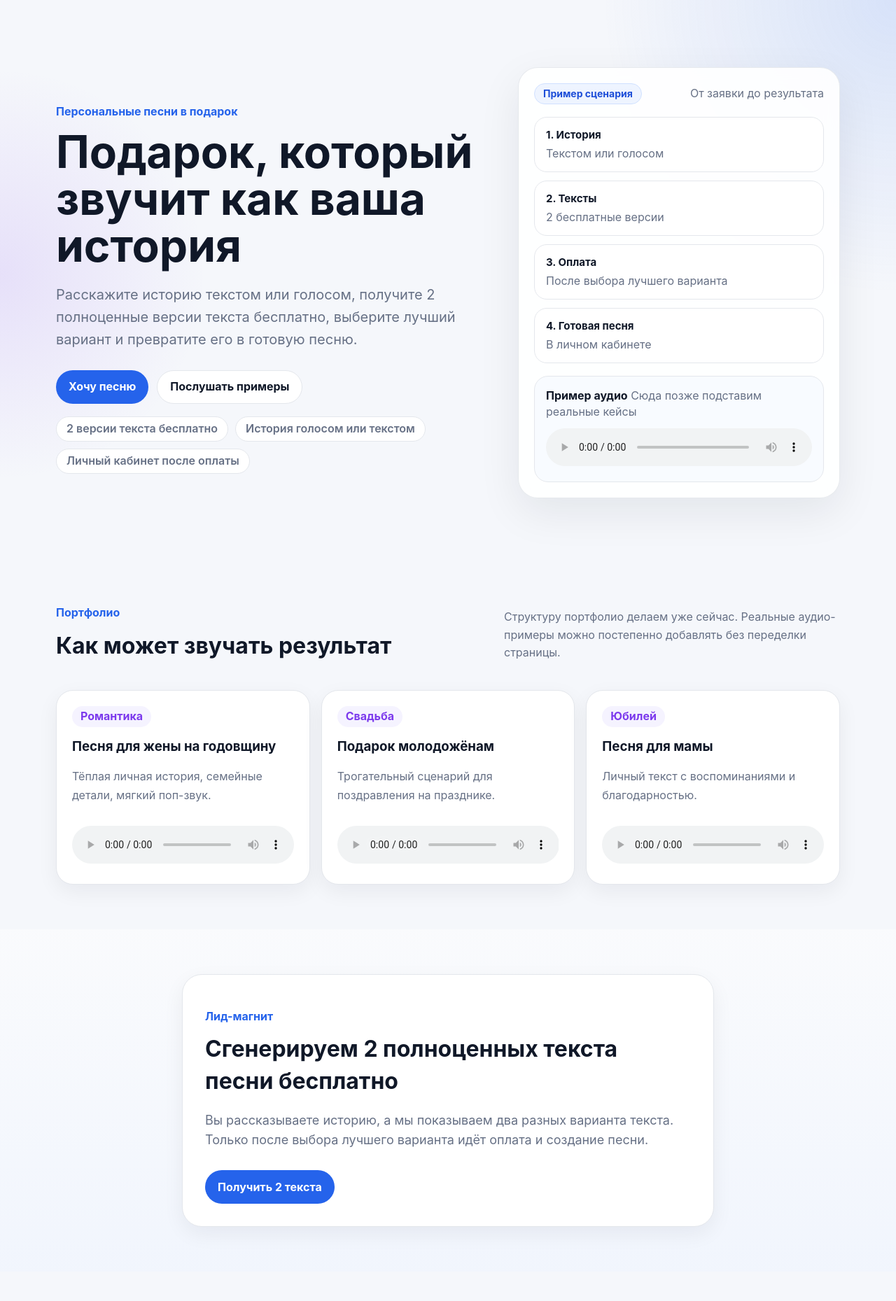
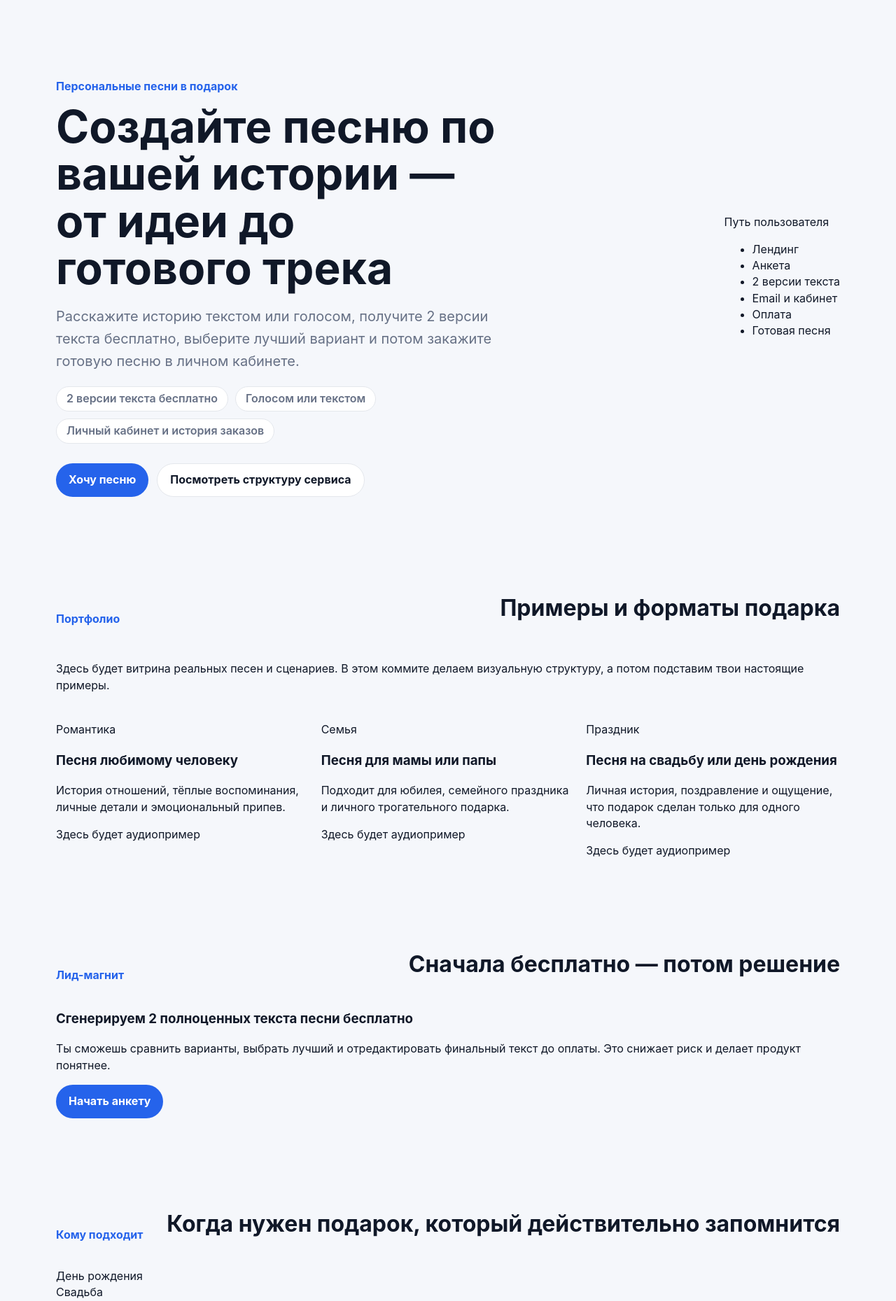
Before and after one commit to mikhailantonovdigital-dev/musicmemoire-web, a FastAPI app: page / in a window 1280 px wide. Shown: the part 79-1938 px from the top of the page at 70% size. Run offline with FastAPI, Linux system fonts and the light colour scheme; parts of the project's set-up code (start-up, migrations or seed data) failed here and were passed over; some libraries are stand-ins or nearby versions.

Commit message:
Update home.html

```diff
--- a/app/templates/public/home.html
+++ b/app/templates/public/home.html
@@ -1,61 +1,42 @@
 {% extends "base.html" %}
 
 {% block content %}
-<section class="hero hero-gradient">
+<section class="hero hero-home">
   <div class="container hero-grid">
-    <div>
+    <div class="hero-copy">
       <p class="eyebrow">Персональные песни в подарок</p>
-      <h1>Подарок, который звучит как ваша история</h1>
+      <h1>Создайте песню по вашей истории — от идеи до готового трека</h1>
       <p class="lead">
-        Расскажите историю текстом или голосом, получите 2 полноценные версии текста бесплатно,
-        выберите лучший вариант и превратите его в готовую песню.
+        Расскажите историю текстом или голосом, получите 2 версии текста бесплатно,
+        выберите лучший вариант и потом закажите готовую песню в личном кабинете.
       </p>
+
+      <div class="hero-points">
+        <span>2 версии текста бесплатно</span>
+        <span>Голосом или текстом</span>
+        <span>Личный кабинет и история заказов</span>
+      </div>
 
       <div class="hero-actions">
         <a class="btn btn-primary" href="/questionnaire/">Хочу песню</a>
-        <a class="btn btn-secondary" href="#portfolio">Послушать примеры</a>
-      </div>
-
-      <div class="hero-points">
-        <span>2 версии текста бесплатно</span>
-        <span>История голосом или текстом</span>
-        <span>Личный кабинет после оплаты</span>
+        <a class="btn btn-secondary" href="#portfolio">Посмотреть структуру сервиса</a>
       </div>
     </div>
 
     <div class="hero-panel">
-      <div class="hero-card">
-        <div class="hero-card-top">
-          <span class="variant-chip">Пример сценария</span>
-          <span class="muted">От заявки до результата</span>
+      <div class="glass-card">
+        <div class="glass-card-top">
+          <span class="status-dot"></span>
+          <span>Путь пользователя</span>
         </div>
-
-        <div class="hero-stage-list">
-          <div class="hero-stage-item">
-            <strong>1. История</strong>
-            <span>Текстом или голосом</span>
-          </div>
-          <div class="hero-stage-item">
-            <strong>2. Тексты</strong>
-            <span>2 бесплатные версии</span>
-          </div>
-          <div class="hero-stage-item">
-            <strong>3. Оплата</strong>
-            <span>После выбора лучшего варианта</span>
-          </div>
-          <div class="hero-stage-item">
-            <strong>4. Готовая песня</strong>
-            <span>В личном кабинете</span>
-          </div>
-        </div>
-
-        <div class="demo-player">
-          <div class="demo-player-head">
-            <strong>Пример аудио</strong>
-            <span>Сюда позже подставим реальные кейсы</span>
-          </div>
-          <audio controls preload="none"></audio>
-        </div>
+        <ul class="hero-flow">
+          <li>Лендинг</li>
+          <li>Анкета</li>
+          <li>2 версии текста</li>
+          <li>Email и кабинет</li>
+          <li>Оплата</li>
+          <li>Готовая песня</li>
+        </ul>
       </div>
     </div>
   </div>
@@ -64,52 +45,55 @@
 <section id="portfolio" class="section">
   <div class="container">
     <div class="section-head">
-      <div>
       <p class="eyebrow">Портфолио</p>
-        <h2>Как может звучать результат</h2>
-      </div>
-      <p class="section-text">
-        Структуру портфолио делаем уже сейчас. Реальные аудио-примеры можно постепенно добавлять без переделки страницы.
+      <h2>Примеры и форматы подарка</h2>
+      <p class="section-lead">
+        Здесь будет витрина реальных песен и сценариев. В этом коммите делаем визуальную структуру,
+        а потом подставим твои настоящие примеры.
       </p>
     </div>
 
     <div class="portfolio-grid">
-      <article class="sample-card">
-        <div class="sample-tag">Романтика</div>
-        <h3>Песня для жены на годовщину</h3>
-        <p>Тёплая личная история, семейные детали, мягкий поп-звук.</p>
-        <audio controls preload="none"></audio>
+      <article class="showcase-card">
+        <div class="showcase-type">Романтика</div>
+        <h3>Песня любимому человеку</h3>
+        <p>История отношений, тёплые воспоминания, личные детали и эмоциональный припев.</p>
+        <div class="demo-audio">Здесь будет аудиопример</div>
       </article>
 
-      <article class="sample-card">
-        <div class="sample-tag">Свадьба</div>
-        <h3>Подарок молодожёнам</h3>
-        <p>Трогательный сценарий для поздравления на празднике.</p>
-        <audio controls preload="none"></audio>
+      <article class="showcase-card">
+        <div class="showcase-type">Семья</div>
+        <h3>Песня для мамы или папы</h3>
+        <p>Подходит для юбилея, семейного праздника и личного трогательного подарка.</p>
+        <div class="demo-audio">Здесь будет аудиопример</div>
       </article>
 
-      <article class="sample-card">
-        <div class="sample-tag">Юбилей</div>
-        <h3>Песня для мамы</h3>
-        <p>Личный текст с воспоминаниями и благодарностью.</p>
-        <audio controls preload="none"></audio>
+      <article class="showcase-card">
+        <div class="showcase-type">Праздник</div>
+        <h3>Песня на свадьбу или день рождения</h3>
+        <p>Личная история, поздравление и ощущение, что подарок сделан только для одного человека.</p>
+        <div class="demo-audio">Здесь будет аудиопример</div>
       </article>
     </div>
   </div>
 </section>
 
-<section class="section section-tint">
-  <div class="container narrow">
-    <div class="lead-magnet-card">
+<section class="section section-soft">
+  <div class="container">
+    <div class="section-head">
       <p class="eyebrow">Лид-магнит</p>
-      <h2>Сгенерируем 2 полноценных текста песни бесплатно</h2>
-      <p class="lead-small">
-        Вы рассказываете историю, а мы показываем два разных варианта текста.
-        Только после выбора лучшего варианта идёт оплата и создание песни.
+      <h2>Сначала бесплатно — потом решение</h2>
+    </div>
+
+    <div class="offer-card">
+      <div>
+        <h3>Сгенерируем 2 полноценных текста песни бесплатно</h3>
+        <p>
+          Ты сможешь сравнить варианты, выбрать лучший и отредактировать финальный текст
+          до оплаты. Это снижает риск и делает продукт понятнее.
         </p>
-      <div class="form-actions">
-        <a class="btn btn-primary" href="/questionnaire/">Получить 2 текста</a>
       </div>
+      <a class="btn btn-primary" href="/questionnaire/">Начать анкету</a>
     </div>
   </div>
 </section>
@@ -117,169 +101,179 @@
 <section class="section">
   <div class="container">
     <div class="section-head">
-      <div>
       <p class="eyebrow">Кому подходит</p>
-        <h2>Поводы, где это работает особенно сильно</h2>
-      </div>
+      <h2>Когда нужен подарок, который действительно запомнится</h2>
     </div>
 
-    <div class="chips-grid">
-      <span>День рождения</span>
-      <span>Свадьба</span>
-      <span>Годовщина</span>
-      <span>Юбилей</span>
-      <span>Любимому человеку</span>
-      <span>Маме</span>
-      <span>Папе</span>
-      <span>Ребёнку</span>
-      <span>Другу</span>
-      <span>Коллеге</span>
+    <div class="audience-grid">
+      <div class="audience-card">День рождения</div>
+      <div class="audience-card">Свадьба</div>
+      <div class="audience-card">Годовщина</div>
+      <div class="audience-card">Юбилей</div>
+      <div class="audience-card">Любимому человеку</div>
+      <div class="audience-card">Маме и папе</div>
+      <div class="audience-card">Ребёнку</div>
+      <div class="audience-card">Другу или коллеге</div>
     </div>
   </div>
 </section>
 
-<section id="how-it-works" class="section">
+<section id="how-it-works" class="section section-soft">
   <div class="container">
     <div class="section-head">
-      <div>
       <p class="eyebrow">Как это работает</p>
-        <h2>Понятный путь без лишней сложности</h2>
-      </div>
+      <h2>Простой путь в несколько шагов</h2>
     </div>
 
     <div class="steps-grid">
       <article class="step-card">
-        <div class="step-number">01</div>
+        <span class="step-no">01</span>
         <h3>Рассказываете историю</h3>
-        <p>Можно написать текстом или записать голосом прямо на сайте.</p>
+        <p>Можно ввести текст руками или записать голосовое прямо на сайте.</p>
       </article>
 
       <article class="step-card">
-        <div class="step-number">02</div>
+        <span class="step-no">02</span>
         <h3>Получаете 2 версии текста</h3>
-        <p>Сервис показывает два полноценных варианта, чтобы было из чего выбрать.</p>
+        <p>Сравниваете варианты, выбираете лучший и редактируете финальный текст.</p>
       </article>
 
       <article class="step-card">
-        <div class="step-number">03</div>
-        <h3>Редактируете лучший вариант</h3>
-        <p>Можно оставить как есть или доработать текст под себя перед оплатой.</p>
+        <span class="step-no">03</span>
+        <h3>Создаётся кабинет</h3>
+        <p>Перед оплатой вводите email и получаете заказ в личном кабинете.</p>
       </article>
 
       <article class="step-card">
-        <div class="step-number">04</div>
-        <h3>Оплачиваете и ждёте результат</h3>
-        <p>После оплаты заказ попадает в работу, а статус и результат доступны в кабинете.</p>
+        <span class="step-no">04</span>
+        <h3>Оплата и генерация песни</h3>
+        <p>После оплаты заказ уходит в работу, а статус и результат видны в кабинете.</p>
       </article>
     </div>
   </div>
 </section>
 
-<section class="section section-tint">
+<section class="section">
   <div class="container">
     <div class="section-head">
-      <div>
       <p class="eyebrow">Отзывы</p>
-        <h2>Как это воспринимается людьми</h2>
-      </div>
+      <h2>Блок отзывов уже заложен в структуру</h2>
+      <p class="section-lead">
+        Здесь позже подставим реальные отзывы, скриншоты и примеры отклика клиентов.
+      </p>
     </div>
 
-    <div class="reviews-grid">
+    <div class="review-grid">
       <article class="review-card">
-        <p>«Очень сильное ощущение персонального подарка. Не просто красиво, а прямо про нас.»</p>
-        <strong>Для годовщины</strong>
+        <p>“Сюда добавим реальный отзыв клиента с эмоцией и контекстом подарка.”</p>
       </article>
-
       <article class="review-card">
-        <p>«Наконец подарок, который реально вызывает эмоции, а не просто вежливую благодарность.»</p>
-        <strong>На день рождения</strong>
+        <p>“Здесь будет второй отзыв — например, про свадьбу, юбилей или романтический подарок.”</p>
       </article>
-
       <article class="review-card">
-        <p>«Отдельно понравилось, что можно сначала увидеть тексты, выбрать лучший и только потом оплачивать.»</p>
-        <strong>Свадебный кейс</strong>
+        <p>“Третий отзыв можно сделать про то, как человек сначала получил текст, а потом заказал песню.”</p>
       </article>
     </div>
   </div>
 </section>
 
-<section id="faq" class="section">
-  <div class="container narrow">
-    <div class="section-head section-head-center">
-      <div>
+<section id="faq" class="section section-soft">
+  <div class="container">
+    <div class="section-head">
       <p class="eyebrow">FAQ</p>
       <h2>Частые вопросы</h2>
     </div>
-    </div>
 
-    <div class="faq-list">
-      <details class="faq-item" open>
-        <summary>Как создаётся песня?</summary>
-        <p>Сначала вы проходите анкету, рассказываете историю, получаете 2 варианта текста, выбираете лучший, а после оплаты запускается создание песни.</p>
-      </details>
+    <div class="faq-grid">
+      <article class="faq-card">
+        <h3>Можно ли рассказать историю голосом?</h3>
+        <p>Да. Можно записать голосовое прямо на сайте, потом увидеть расшифровку и отредактировать её.</p>
+      </article>
 
-      <details class="faq-item">
-        <summary>Можно ли вставить свой текст?</summary>
-        <p>Да. Можно пропустить генерацию и сразу вставить свой готовый текст песни.</p>
-      </details>
+      <article class="faq-card">
+        <h3>Можно ли вставить свой текст?</h3>
+        <p>Да. Если текст уже готов, можно не проходить генерацию и сразу использовать свой вариант.</p>
+      </article>
 
-      <details class="faq-item">
-        <summary>Можно ли отправить историю голосом?</summary>
-        <p>Да. Вы можете записать голосовое прямо на сайте, затем увидеть расшифровку и при необходимости отредактировать её.</p>
-      </details>
+      <article class="faq-card">
+        <h3>Сколько вариантов текста я получу?</h3>
+        <p>На текущем MVP пользователь получает 2 версии текста бесплатно.</p>
+      </article>
 
-      <details class="faq-item">
-        <summary>Сколько вариантов текста я получу?</summary>
-        <p>На текущем этапе MVP сервис показывает 2 полноценных варианта текста бесплатно.</p>
-      </details>
+      <article class="faq-card">
+        <h3>Можно ли отредактировать текст до оплаты?</h3>
+        <p>Да. Финальный текст можно править вручную перед переходом к оплате.</p>
+      </article>
 
-      <details class="faq-item">
-        <summary>Где я получу готовую песню?</summary>
-        <p>Готовый результат отображается в личном кабинете, привязанном к вашему email.</p>
-      </details>
+      <article class="faq-card">
+        <h3>Нужна ли регистрация заранее?</h3>
+        <p>Нет. Сначала пользователь идёт как гость, а кабинет создаётся после ввода email.</p>
+      </article>
 
-      <details class="faq-item">
-        <summary>Что делать, если нужна помощь?</summary>
-        <p>На сайте доступны быстрые ссылки в Telegram и MAX. Они видны внизу страницы и через плавающую кнопку поддержки.</p>
-      </details>
+      <article class="faq-card">
+        <h3>Где я получу готовую песню?</h3>
+        <p>После оплаты и готовности результат будет доступен в личном кабинете.</p>
+      </article>
     </div>
   </div>
 </section>
 
-<section class="section section-tint">
+<section id="blog" class="section">
   <div class="container">
     <div class="section-head">
-      <div>
       <p class="eyebrow">Блог</p>
-        <h2>Статьи для органики и доверия</h2>
-      </div>
-      <a class="btn btn-secondary" href="/blog">Смотреть все статьи</a>
+      <h2>Темы для стартового контента</h2>
     </div>
 
     <div class="blog-grid">
-      {% for post in featured_posts %}
       <article class="blog-card">
-          <h3><a href="/blog/{{ post.slug }}">{{ post.title }}</a></h3>
-          <p>{{ post.excerpt }}</p>
-          <a class="blog-link" href="/blog/{{ post.slug }}">Читать статью</a>
+        <h3>Что подарить мужчине, у которого всё есть</h3>
+        <span>Статическая статья MVP</span>
       </article>
-      {% endfor %}
+
+      <article class="blog-card">
+        <h3>Что подарить девушке или жене, чтобы это запомнилось</h3>
+        <span>Статическая статья MVP</span>
+      </article>
+
+      <article class="blog-card">
+        <h3>Песня на свадьбу в подарок</h3>
+        <span>Статическая статья MVP</span>
+      </article>
+
+      <article class="blog-card">
+        <h3>Что подарить маме на юбилей</h3>
+        <span>Статическая статья MVP</span>
+      </article>
+
+      <article class="blog-card">
+        <h3>Песня на годовщину отношений</h3>
+        <span>Статическая статья MVP</span>
+      </article>
+
+      <article class="blog-card">
+        <h3>Оригинальный подарок на день рождения</h3>
+        <span>Статическая статья MVP</span>
+      </article>
     </div>
   </div>
 </section>
 
-<section class="section final-cta">
-  <div class="container narrow">
+<section class="section section-cta">
+  <div class="container">
     <div class="cta-card">
+      <div>
         <p class="eyebrow">Финальный CTA</p>
-      <h2>Начните с истории — всё остальное сервис проведёт пошагово</h2>
-      <p class="lead-small">
-        Без отдельной регистрации на старте, без сложной формы и без оплаты до выбора текста.
+        <h2>Начни с истории — и посмотри, как она превратится в песню</h2>
+        <p>
+          Весь путь уже собран: анкета, 2 версии текста, кабинет, оплата и статус заказа.
+          Дальше доводим боевые интеграции и полируем UX.
         </p>
+      </div>
 
-      <div class="form-actions form-actions-center">
+      <div class="hero-actions">
         <a class="btn btn-primary" href="/questionnaire/">Хочу песню</a>
-        <a class="btn btn-secondary" href="https://t.me/mikhailantonov19" target="_blank" rel="noopener noreferrer">Написать в Telegram</a>
+        <a class="btn btn-secondary" href="/account/">Открыть кабинет</a>
       </div>
     </div>
   </div>
```
Lines whose indentation alone changed are shown as unchanged.
